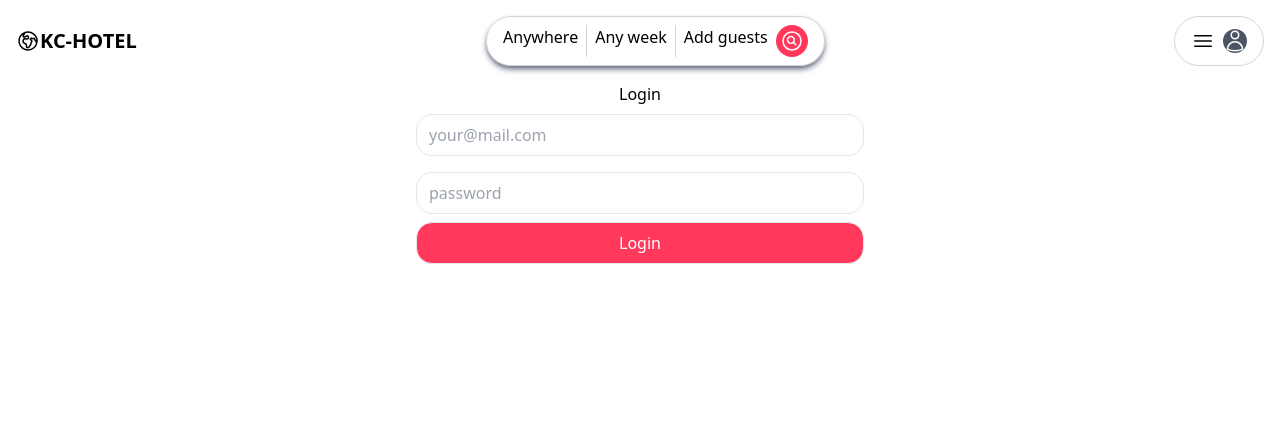
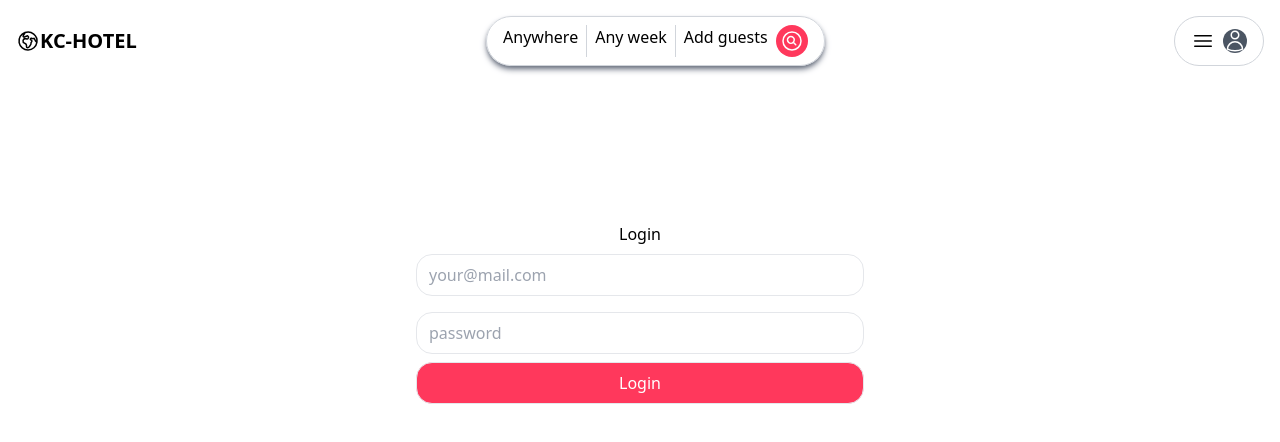
Before and after one commit to konstantin13-hi/KC-HOTEL, a React (Vite) app in the folder client/: page /login in a window 1280 px wide. Shown: the top 442 px of the page. Built offline with nearby package versions, Linux system fonts and the light colour scheme.

Commit message:
position for loginform(grow)

```diff
--- a/client/src/Layout.jsx
+++ b/client/src/Layout.jsx
@@ -3,7 +3,7 @@ import Header from "./Header"
 
 export default function Layout(){
     return (
-        <div>
+        <div className="p4 flex flex-col min-h-screen">
            <Header/>
            <Outlet/>
         </div>
--- a/client/src/pages/LoginPage.jsx
+++ b/client/src/pages/LoginPage.jsx
@@ -1,7 +1,7 @@
 export default function LoginPage(){
     return (
-
-        <div>
+       <div className="flex items-center justify-around grow">
+        <div className="mb-64">
             <h1 className="text-center">Login</h1>
 <form className="max-w-md mx-auto">
     <input type="email" placeholder="your@mail.com"/>
@@ -10,6 +10,6 @@ export default function LoginPage(){
 </form>
 
         </div>
-
+        </div>
     )
 }
```
